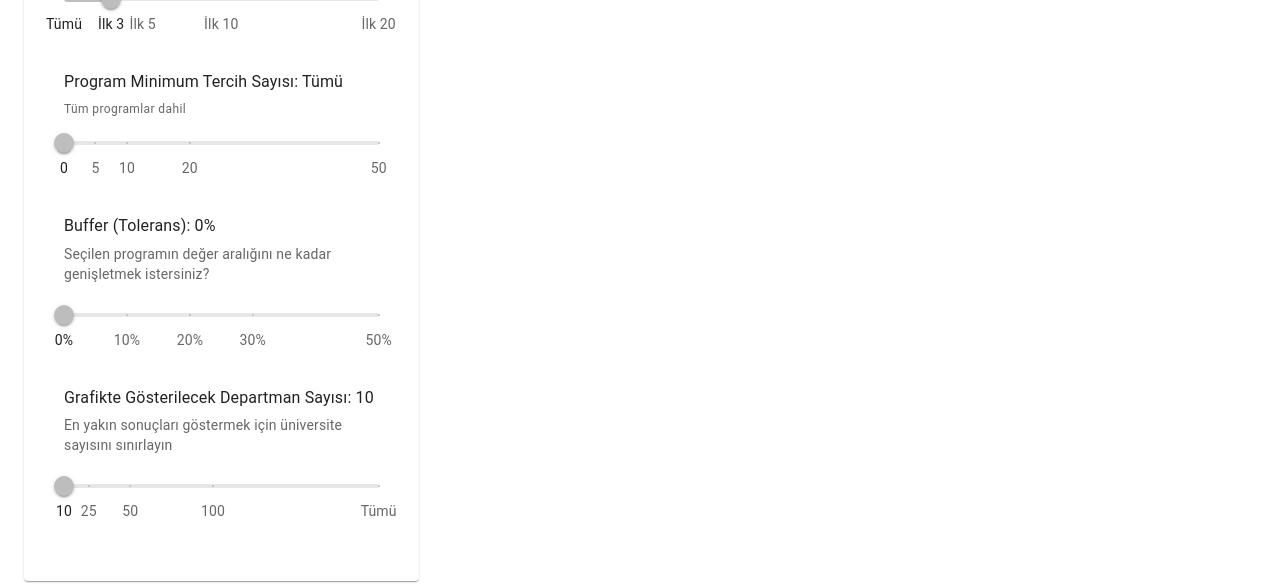
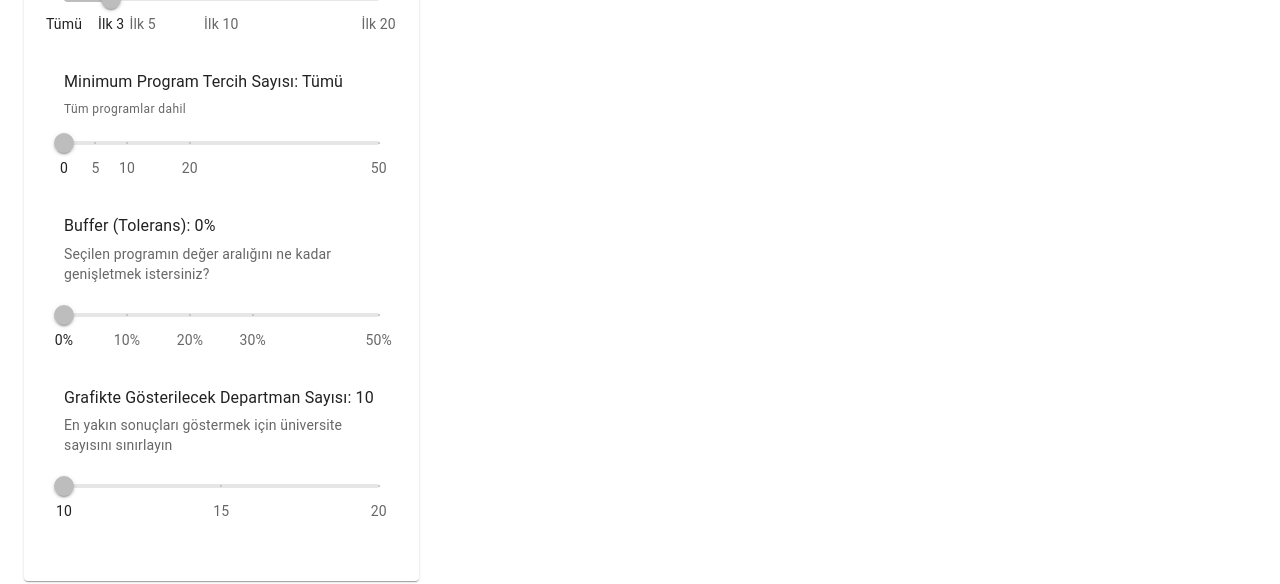
Before and after one commit to ogulcangunaydin/educaition-react, a React (Create React App) app: page /university-comparison in a window 1280 px wide. Shown: the part 950-1534 px from the top of the page. Built offline with nearby package versions, Linux system fonts and the light colour scheme.

Commit message:
Fix general style

```diff
--- a/src/components/UniversityComparison/ComparisonChart.js
+++ b/src/components/UniversityComparison/ComparisonChart.js
@@ -41,7 +41,10 @@ const ComparisonChart = ({
   // Using floating bars: [min, max] creates a bar from min to max value
   const datasets = [
     {
-      label: metric === "ranking" ? "Sıralama Aralığı" : "Puan Aralığı",
+      label:
+        metric === "ranking"
+          ? "HALİÇ ÜNİVERSİTESİ / Sıralama Aralığı Gösteriliyor"
+          : "HALİÇ ÜNİVERSİTESİ / Puan Aralığı Gösteriliyor",
       data: chartData.dataPoints.map((d) => [d.min, d.max]),
       backgroundColor: chartData.colors,
       borderColor: chartData.colors.map((c) => c.replace("0.6", "1")),
--- a/src/components/UniversityComparison/DepartmentList.js
+++ b/src/components/UniversityComparison/DepartmentList.js
@@ -230,17 +230,6 @@ const DepartmentList = ({ programs, year, metric }) => {
             {getSortedPrograms().map((program, index) => (
               <TableRow
                 key={`${program.yop_kodu}-${index}`}
-                hover
-                sx={{
-                  "&:nth-of-type(odd)": { bgcolor: "action.hover" },
-                  bgcolor:
-                    program.university === "HALİÇ ÜNİVERSİTESİ"
-                      ? "warning.light"
-                      : isSelected(program.yop_kodu)
-                      ? "primary.light"
-                      : "inherit",
-                  cursor: "pointer",
-                }}
                 onClick={() => toggleProgram(program)}
               >
                 <TableCell padding="checkbox">
--- a/src/components/UniversityComparison/MinProgramCountSlider.js
+++ b/src/components/UniversityComparison/MinProgramCountSlider.js
@@ -79,7 +79,7 @@ const MinProgramCountSlider = ({
   return (
     <Box sx={{ mb: 4, px: 2 }}>
       <Typography gutterBottom>
-        Program Minimum Tercih Sayısı: {value === 0 ? "Tümü" : value}
+        Minimum Program Tercih Sayısı: {value === 0 ? "Tümü" : value}
       </Typography>
       <Typography
         variant="caption"
--- a/src/components/UniversityComparison/ProgramSelector.js
+++ b/src/components/UniversityComparison/ProgramSelector.js
@@ -3,6 +3,15 @@ import { FormControl, InputLabel, Select, MenuItem } from "@mui/material";
 import { formatProgramName } from "../../utils/dataFilters";
 
 const ProgramSelector = ({ programs, value, onChange, disabled = false }) => {
+  // Sort programs alphabetically by formatted name
+  const sortedPrograms = programs
+    ? [...programs].sort((a, b) => {
+        const nameA = formatProgramName(a);
+        const nameB = formatProgramName(b);
+        return nameA.localeCompare(nameB, "tr");
+      })
+    : [];
+
   return (
     <FormControl fullWidth sx={{ mb: 3 }}>
       <InputLabel id="program-select-label">
@@ -14,20 +23,21 @@ const ProgramSelector = ({ programs, value, onChange, disabled = false }) => {
         value={value || ""}
         label="Haliç Üniversitesi Programı Seçiniz"
         onChange={(e) => {
-          const selected = programs.find((p) => p.yop_kodu === e.target.value);
+          const selected = sortedPrograms.find(
+            (p) => p.yop_kodu === e.target.value
+          );
           onChange(selected);
         }}
-        disabled={disabled || !programs || programs.length === 0}
+        disabled={disabled || !sortedPrograms || sortedPrograms.length === 0}
       >
         <MenuItem value="">
           <em>Program Seçin</em>
         </MenuItem>
-        {programs &&
-          programs.map((program) => (
-            <MenuItem key={program.yop_kodu} value={program.yop_kodu}>
-              {formatProgramName(program)}
-            </MenuItem>
-          ))}
+        {sortedPrograms.map((program) => (
+          <MenuItem key={program.yop_kodu} value={program.yop_kodu}>
+            {formatProgramName(program)}
+          </MenuItem>
+        ))}
       </Select>
     </FormControl>
   );
--- a/src/components/UniversityComparison/RecordLimitSlider.js
+++ b/src/components/UniversityComparison/RecordLimitSlider.js
@@ -4,16 +4,14 @@ import { Box, Slider, Typography } from "@mui/material";
 const RecordLimitSlider = ({ value, onChange, disabled = false }) => {
   const marks = [
     { value: 10, label: "10" },
-    { value: 25, label: "25" },
-    { value: 50, label: "50" },
-    { value: 100, label: "100" },
-    { value: 200, label: "Tümü" },
+    { value: 15, label: "15" },
+    { value: 20, label: "20" },
   ];
 
   return (
     <Box sx={{ mb: 4, px: 2 }}>
       <Typography id="record-limit-slider" gutterBottom>
-        Grafikte Gösterilecek Departman Sayısı: {value >= 200 ? "Tümü" : value}
+        Grafikte Gösterilecek Departman Sayısı: {value >= 20 ? "Tümü" : value}
       </Typography>
       <Typography variant="body2" color="text.secondary" sx={{ mb: 2 }}>
         En yakın sonuçları göstermek için üniversite sayısını sınırlayın
@@ -26,7 +24,7 @@ const RecordLimitSlider = ({ value, onChange, disabled = false }) => {
         step={null}
         marks={marks}
         min={10}
-        max={200}
+        max={20}
         disabled={disabled}
       />
     </Box>
```
